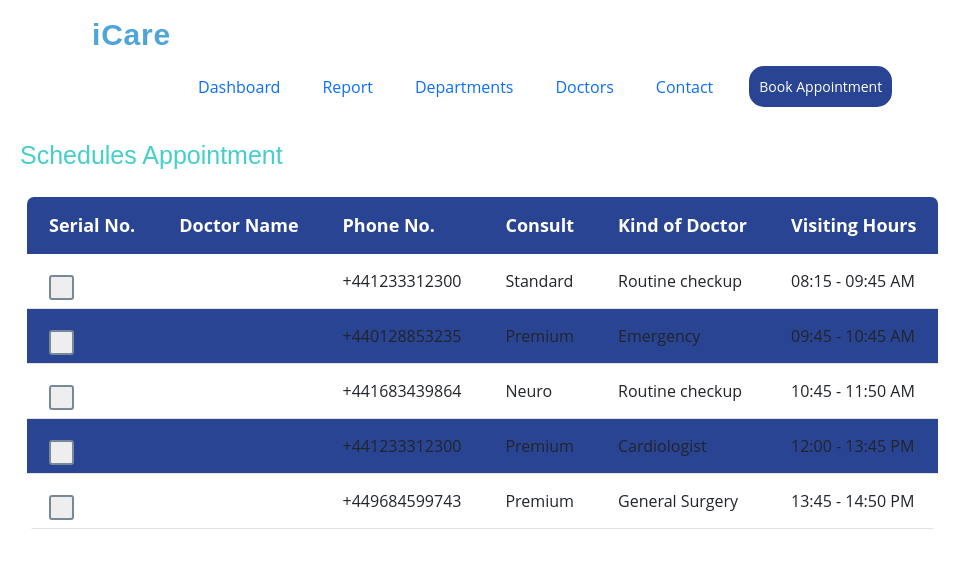
After one commit to OishyRaquib/iCare-CSC455, a PHP site: page /schedule.html in a window 1280 px wide. The commit adds this page. Shown: the top 568 px of the page, without its empty margins (0-980 px from the left). Run offline with PHP 8.4, Linux system fonts and the light colour scheme.

Commit message:
navbar fixed

```diff
--- /dev/null
+++ b/assets/css/schedule.css
@@ -0,0 +1,141 @@
+.ch {
+    display: block;
+    position: relative;
+    padding-left: 35px;
+    margin-bottom: 12px;
+    border-radius: 40px;
+    cursor: pointer;
+    font-size: 22px;
+    -webkit-user-select: none;
+    -moz-user-select: none;
+    -ms-user-select: none;
+    user-select: none;
+  }
+
+  /* Hide the browser's default checkbox */
+  .ch input {
+    position: absolute;
+    opacity: 0;
+    cursor: pointer;
+    height: 0;
+    width: 0;
+
+  }
+
+  /* Create a custom checkbox */
+  .checkmark {
+    position: absolute;
+    top: 0;
+    left: 0;
+    height: 25px;
+    width: 25px;
+    border-radius: 3px;
+    background-color: #eee;
+    border: 2px solid lightslategray;
+  }
+
+  /* On mouse-over, add a grey background color */
+  .ch:hover input ~ .checkmark {
+    background-color: #ccc;
+  }
+
+  /* When the checkbox is checked, add a blue background */
+  .ch input:checked ~ .checkmark {
+    background-color: #2196F3;
+  }
+
+  /* Create the checkmark/indicator (hidden when not checked) */
+  .checkmark:after {
+    content: "";
+    position: absolute;
+    display: none;
+  }
+
+  /* Show the checkmark when checked */
+  .ch input:checked ~ .checkmark:after {
+    display: block;
+  }
+
+  /* Style the checkmark/indicator */
+  .ch .checkmark:after {
+    left: 6px;
+    top: 3px;
+    width: 5px;
+    height: 10px;
+    border: solid white;
+    border-width: 0 3px 3px 0;
+    -webkit-transform: rotate(45deg);
+    -ms-transform: rotate(45deg);
+    transform: rotate(45deg);
+  }
+
+
+
+  .table-title{
+    margin: 20px;
+    color: #44CFCB;
+    font-size: 25px;
+}
+
+
+.contents{
+    border-collapse: collapse;
+    margin: 27px;
+    min-width: 500px;
+    border-radius: 7px ;
+    overflow: hidden;
+}
+.contents:hover{
+    box-shadow: 0px 0px 0px #aca9a9;
+}
+
+.contents thead tr{
+    font-size: 18px;
+    background-color: #2A4494;
+    color: white;
+    text-align: left;
+}
+
+.contents th, .contents td{
+    padding: 15px 22px;
+
+}
+
+td img{
+    width: 50px;
+    height: 50px;
+    margin-right: .1rem;
+    object-fit: cover;
+    object-position: center;
+    border-radius: 50%;
+    vertical-align: middle;
+
+}
+
+.contents td:hover{
+    cursor: pointer;
+    color:rgb(223, 60, 60);
+}
+
+.contents tbody tr{
+    border-bottom: 1px solid rgb(230, 223, 223) ;
+}
+
+.contents tbody tr:nth-of-type(even){
+    background-color: #2A4494;
+}
+.v{
+    width: 30px;
+    height: 30px;
+    margin-right: .8rem;
+    object-fit: cover;
+    object-position: center;
+    vertical-align: middle;
+    margin-left: 8px;
+}
+
+.lm{
+    font-weight: bold;
+    font-size: 20px;
+    padding-top: 10px;
+}
--- a/doctor.html
+++ b/doctor.html
@@ -5,6 +5,8 @@
     <meta charset="UTF-8">
     <meta http-equiv="X-UA-Compatible" content="IE=edge">
     <meta name="viewport" content="width=device-width, initial-scale=1.0">
+    <link href="assets/css/style.css" rel="stylesheet">
+    <link href="https://cdn.jsdelivr.net/npm/bootstrap@5.0.2/dist/css/bootstrap.min.css" rel="stylesheet" integrity="sha384-EVSTQN3/azprG1Anm3QDgpJLIm9Nao0Yz1ztcQTwFspd3yD65VohhpuuCOmLASjC" crossorigin="anonymous">
     <title>Document</title>
     <link rel="stylesheet" href="assets/css/doctor.css">
 </head>
--- /dev/null
+++ b/schedule.html
@@ -0,0 +1,130 @@
+<!DOCTYPE html>
+<html lang="en">
+<head>
+    <meta charset="UTF-8">
+    <meta http-equiv="X-UA-Compatible" content="IE=edge">
+    <meta name="viewport" content="width=device-width, initial-scale=1.0">
+
+    <link href="assets/css/style.css" rel="stylesheet">
+    <link href="https://cdn.jsdelivr.net/npm/bootstrap@5.0.2/dist/css/bootstrap.min.css" rel="stylesheet" integrity="sha384-EVSTQN3/azprG1Anm3QDgpJLIm9Nao0Yz1ztcQTwFspd3yD65VohhpuuCOmLASjC" crossorigin="anonymous">
+    <link rel="stylesheet" href="assets/css/style.css" />
+    <link rel="stylesheet" href="assets/css/schedule.css" />
+    <title>Document</title>
+</head>
+<body>
+    <header id="header" class="fixed-top">
+        <div class="container">
+
+
+            <h1 class="logo me-auto"><a href="index.html">iCare</a></h1>
+           <!-- navbar-->
+          <nav id="navbar" class="navbar navbar-light">
+            <ul>
+
+              <li><a class="nav-link scrollto active" href="index.html">Dashboard</a></li>
+              <li><a class="nav-link scrollto" href="#about">Report</a></li>
+
+              <li><a class="nav-link scrollto" href="#departments">Departments</a></li>
+              <li><a class="nav-link scrollto" href="#doctors">Doctors</a></li>
+              <li><a class="nav-link scrollto" href="#contact">Contact</a></li>
+              <li><a href="#appointment" class="appointment-btn scrollto"><span class="d-none d-md-inline">Book </span> Appointment</a></li>
+            </ul>
+          </nav><!-- .navbar -->
+        </div>
+      </header>
+
+    <br> <br> <br><br> <br>
+
+
+
+
+
+
+
+
+        <!--Tabel section starts-->
+        <h1 class="table-title">Schedules Appointment</h1>
+        <table class="contents">
+            <thead>
+                <tr>
+                    <th>Serial No.</th>
+                    <th>Doctor Name</th>
+                    <th>Phone No.</th>
+                    <th>Consult</th>
+                    <th>Kind of Doctor</th>
+                    <th>Visiting Hours</th>
+                </tr>
+            </thead>
+            <tbody>
+                <tr>
+                    <td>
+                        <label class="ch">
+                            <input type="checkbox" >
+                            <span class="checkmark"></span>
+                        </label>
+
+                    </td>
+                    <td> </td>
+                    <td>+441233312300</td>
+                    <td>Standard</td>
+                    <td>Routine checkup</td>
+                    <td>08:15 - 09:45 AM</td>
+                </tr>
+                <tr>
+                    <td>
+                        <label class="ch">
+                            <input type="checkbox" >
+                            <span class="checkmark"></span>
+                        </label>
+                    </td>
+                    <td>
+
+                    </td>
+                    <td>+440128853235</td>
+                    <td>Premium</td>
+                    <td>Emergency</td>
+                    <td>09:45 - 10:45 AM</td>
+                </tr>
+                <tr>
+                    <td>
+                        <label class="ch">
+                            <input type="checkbox" >
+                            <span class="checkmark"></span>
+                        </label>
+                    </td>
+                    <td></td>
+                    <td>+441683439864</td>
+                    <td>Neuro</td>
+                    <td>Routine checkup</td>
+                    <td>10:45 - 11:50 AM</td>
+                </tr>
+                <tr>
+                    <td>
+                        <label class="ch">
+                            <input type="checkbox" >
+                            <span class="checkmark"></span>
+                        </label>
+                    </td>
+                    <td></td>
+                    <td>+441233312300</td>
+                    <td>Premium</td>
+                    <td>Cardiologist</td>
+                    <td>12:00 - 13:45 PM</td>
+                </tr>
+                <tr>
+                    <td>  <label class="ch">
+                        <input type="checkbox" >
+                        <span class="checkmark"></span>
+                    </label></td>
+                    <td></td>
+                    <td>+449684599743</td>
+                    <td>Premium</td>
+                    <td>General Surgery</td>
+                    <td>13:45 - 14:50 PM</td>
+                </tr>
+
+
+            </tbody>
+        </table>
+</body>
+</html>
```
Also changed, not shown: assets/css/dept.css (+25 -11 lines), assets/css/doctor.css (+9 -74 lines), department.html (+4 -3 lines).
